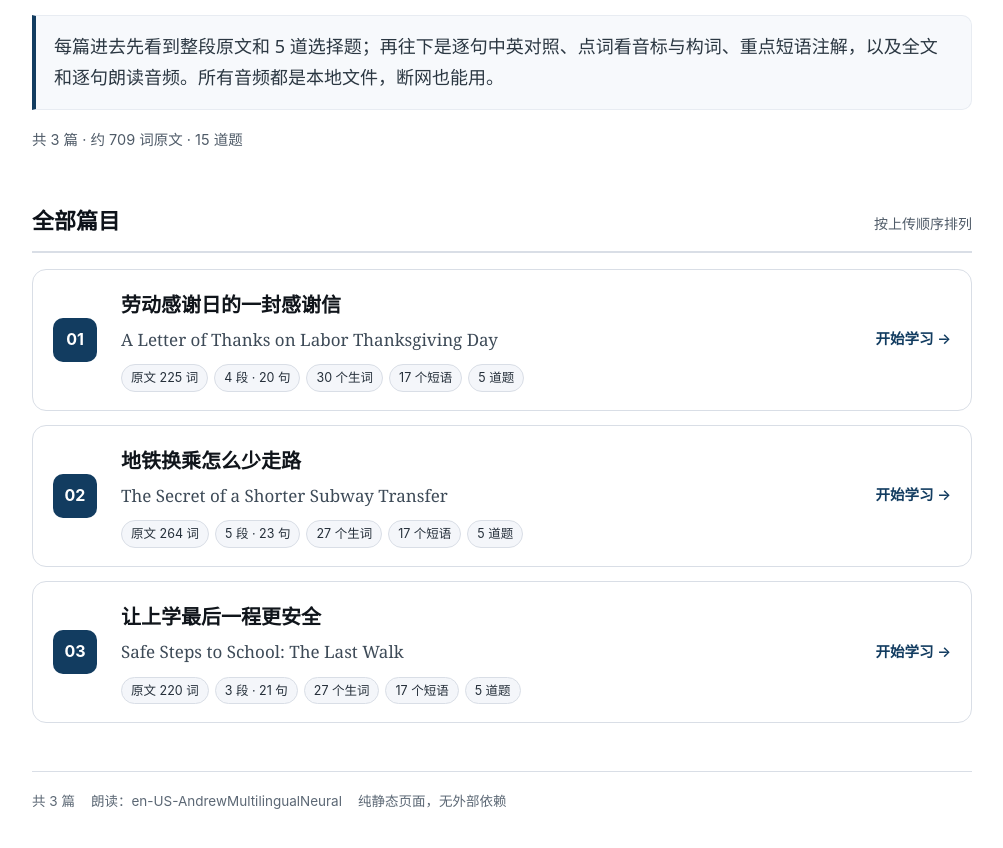
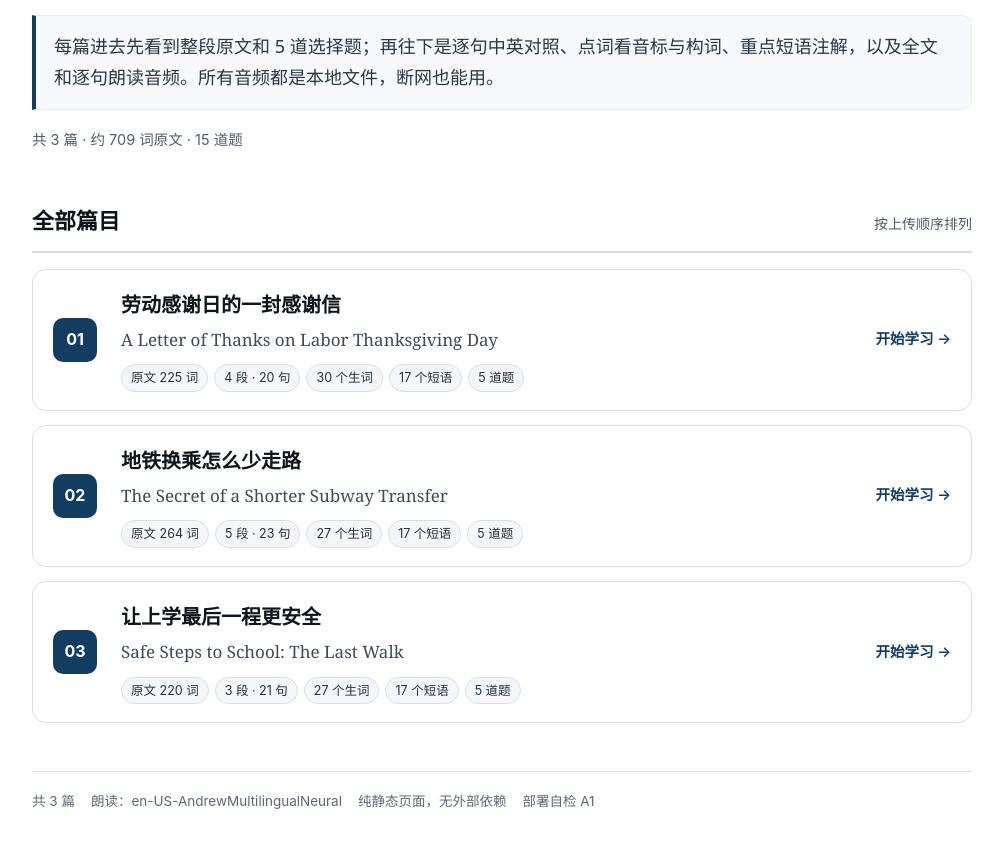
Before and after one commit to sjiax/ReadingPractices, a plain HTML site: page index.html in a window 1280 px wide. Shown: the part 196-1044 px from the top of the page, without its empty margins (138-1141 px from the left). Drawn offline with Linux system fonts and the light colour scheme.

Commit message:
test: 加临时标记，验证 Cloudflare 自动部署

```diff
--- a/index.html
+++ b/index.html
@@ -130,6 +130,7 @@
     <span>共 3 篇</span>
     <span>朗读：en-US-AndrewMultilingualNeural</span>
     <span>纯静态页面，无外部依赖</span>
+    <span id="deploy-check">部署自检 A1</span>
   </footer>
 </div>
 </body>
```
